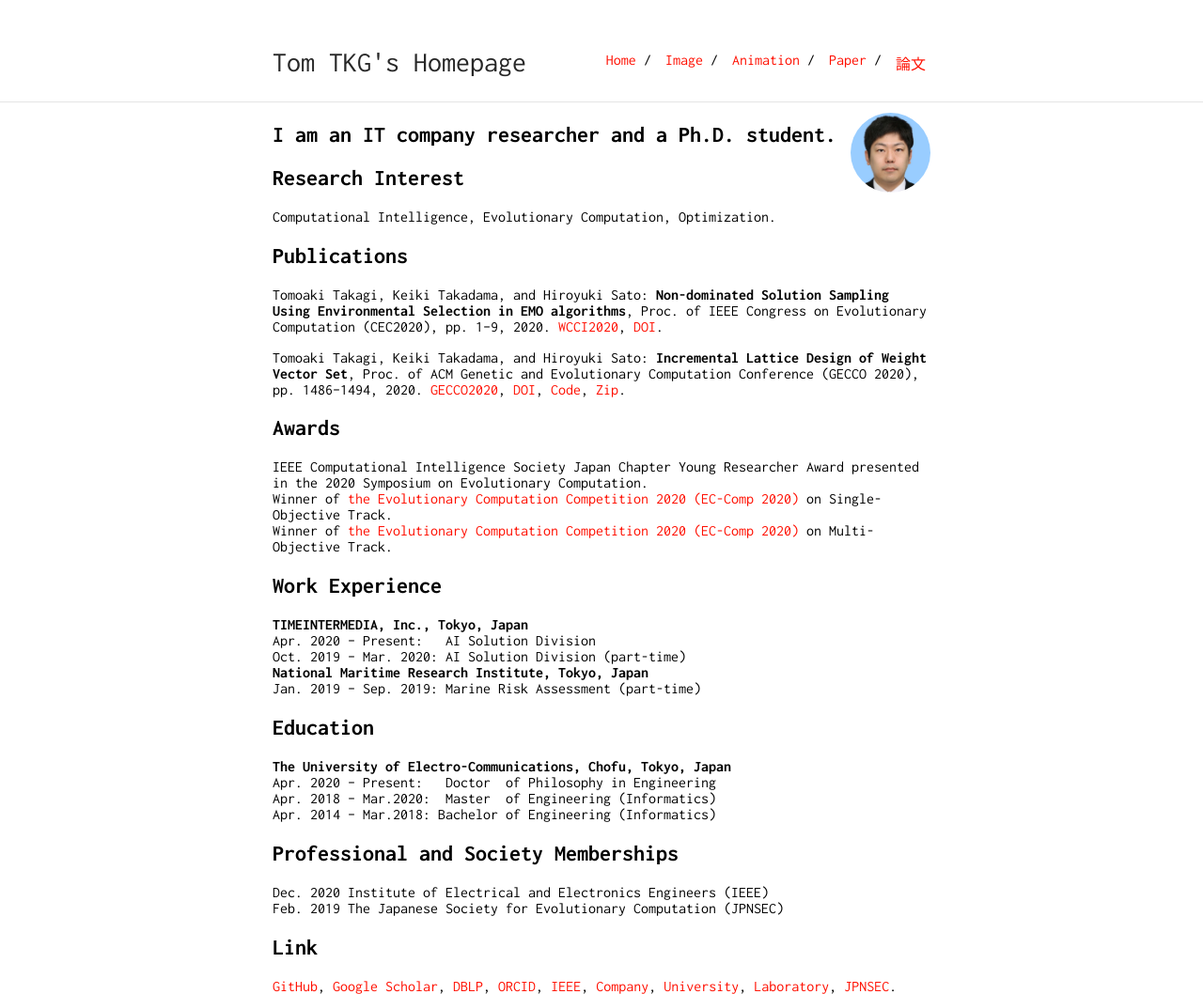
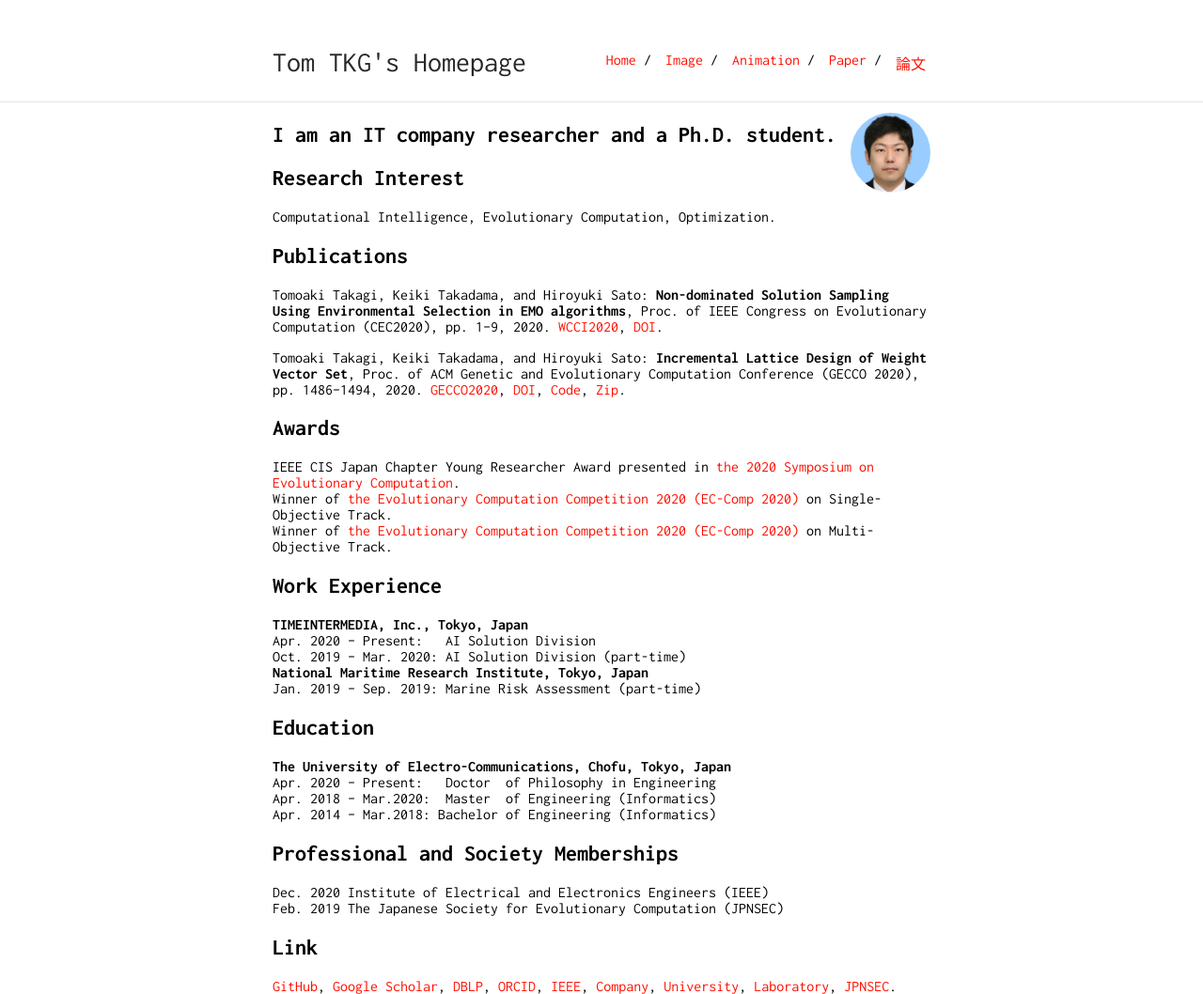
Before and after one commit to tomtkg/tomtkg.github.io, a Jekyll site: the page built from index.md, in a window 1280 px wide. Shown: the whole page at 94% size. Built offline with Jekyll 4.4.1, drawn with Linux system fonts in a browser that asks for light colours.

Commit message:
change IEEE

```diff
--- a/index.md
+++ b/index.md
@@ -18,7 +18,7 @@
 Tomoaki Takagi, Keiki Takadama, and Hiroyuki Sato: **Incremental Lattice Design of Weight Vector Set**,  Proc. of ACM Genetic and Evolutionary Computation Conference (GECCO 2020), pp. 1486--1494, 2020. [GECCO2020](https://gecco-2020.sigevo.org){:target="_blank"}, [DOI](https://doi.org/10.1145/3377929.3398082){:target="_blank"}, [Code](https://github.com/tomtkg/ILD){:target="_blank"}, [Zip](/data/ILD-master.zip).
 
 ## Awards
-IEEE Computational Intelligence Society Japan Chapter Young Researcher Award presented in the 2020 Symposium on Evolutionary Computation.
+IEEE CIS Japan Chapter Young Researcher Award presented in [the 2020 Symposium on Evolutionary Computation](http://www.jpnsec.org/symposium202003.html).
 Winner of [the Evolutionary Computation Competition 2020 (EC-Comp 2020)](https://ec-comp.jpnsec.org/competitions/eccomp2020){:target="_blank"} on Single-Objective Track.
 Winner of [the Evolutionary Computation Competition 2020 (EC-Comp 2020)](https://ec-comp.jpnsec.org/competitions/eccomp2020){:target="_blank"} on Multi-Objective Track.
 
@@ -40,4 +40,4 @@
 Feb. 2019 The Japanese Society for Evolutionary Computation (JPNSEC)
 
 ## Link
-[GitHub](https://github.com/tomtkg), [Google Scholar](https://scholar.google.co.jp/citations?user=jsYC8NMAAAAJ), [DBLP](https://dblp.uni-trier.de/pers/hd/t/Takagi:Tomoaki), [ORCID](https://orcid.org/0000-0003-3748-9797), [IEEE](https://ieee-collabratec.ieee.org/app/p/TomoakiTakagi739144), [Company](https://www.timedia.co.jp), [University](https://www.uec.ac.jp), [Laboratory](http://hs.hc.uec.ac.jp/index.php?%E9%AB%98%E6%9C%A8%20%E6%99%BA%E7%AB%A0), [JPNSEC](http://www.jpnsec.org).
+[GitHub](https://github.com/tomtkg), [Google Scholar](https://scholar.google.co.jp/citations?user=jsYC8NMAAAAJ), [DBLP](https://dblp.uni-trier.de/pers/hd/t/Takagi:Tomoaki), [ORCID](https://orcid.org/0000-0003-3748-9797), [IEEE](https://ieee-collabratec.ieee.org/app/p/tomtkg), [Company](https://www.timedia.co.jp), [University](https://www.uec.ac.jp), [Laboratory](http://hs.hc.uec.ac.jp/index.php?%E9%AB%98%E6%9C%A8%20%E6%99%BA%E7%AB%A0), [JPNSEC](http://www.jpnsec.org).
```
